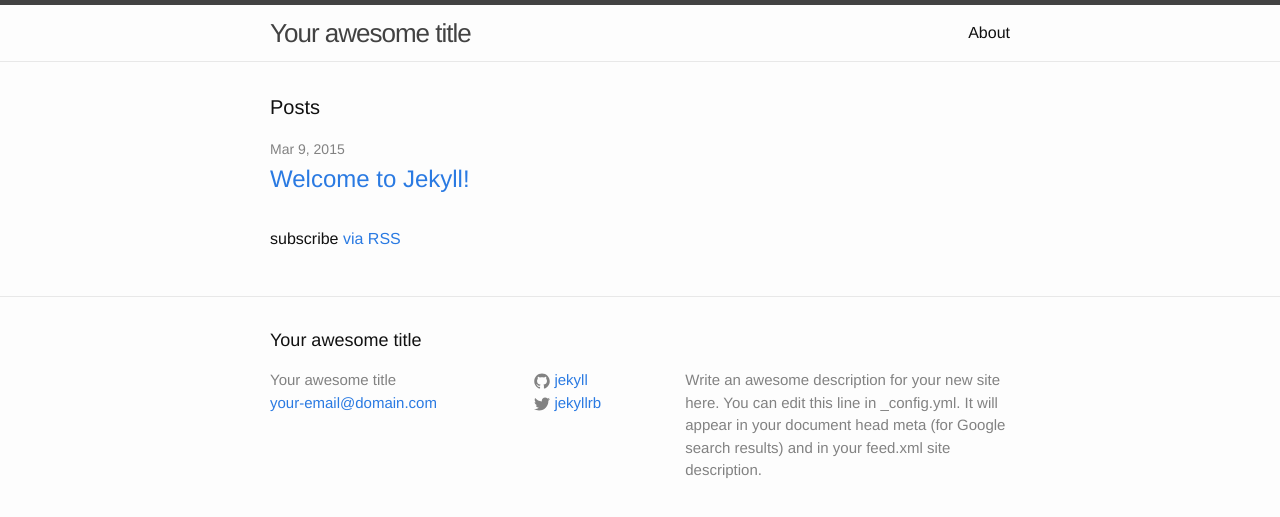
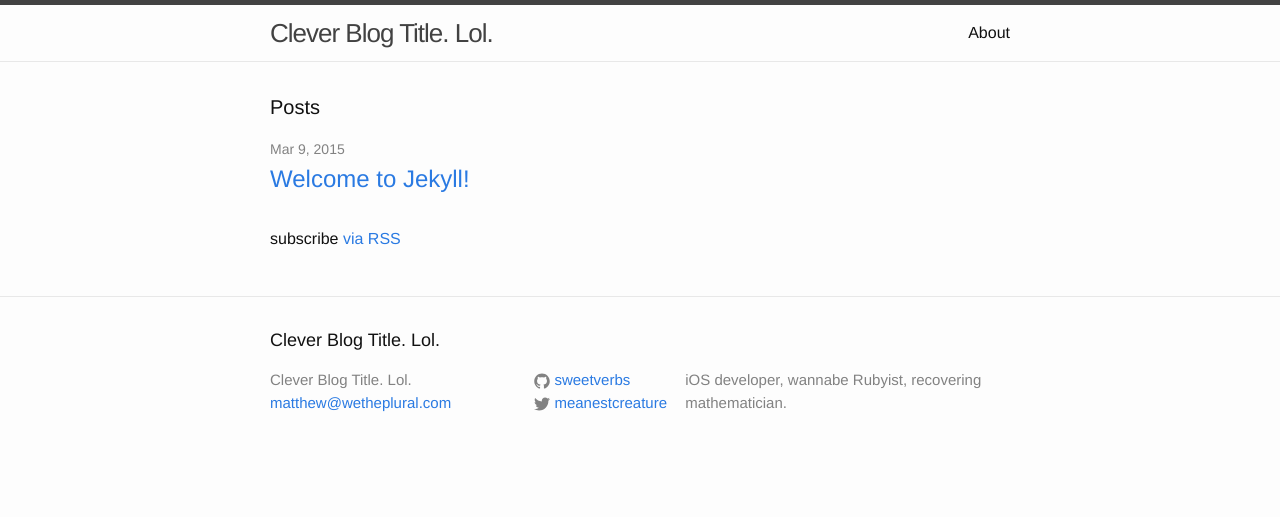
Before and after one commit to sweetverbs/sweetverbs.github.io, a Jekyll site: the page built from index.html, in a window 1280 px wide. Shown: the top 517 px of the page. Built offline with Jekyll 4.4.1, drawn with Linux system fonts in a browser that asks for light colours.

Commit message:
Add data to _config // add _drafts to .gitignore

```diff
--- a/_config.yml
+++ b/_config.yml
@@ -1,14 +1,12 @@
 # Site settings
-title: Your awesome title
-email: your-email@domain.com
+title: Clever Blog Title. Lol.
+email: matthew@wetheplural.com
 description: > # this means to ignore newlines until "baseurl:"
-  Write an awesome description for your new site here. You can edit this
-  line in _config.yml. It will appear in your document head meta (for
-  Google search results) and in your feed.xml site description.
+  iOS developer, wannabe Rubyist, recovering mathematician.
 baseurl: "" # the subpath of your site, e.g. /blog/
-url: "http://yourdomain.com" # the base hostname & protocol for your site
-twitter_username: jekyllrb
-github_username:  jekyll
+url: "http://sweetverbs.github.io" # the base hostname & protocol for your site
+twitter_username: meanestcreature
+github_username:  sweetverbs
 
 # Build settings
 markdown: kramdown
```
Also changed, not shown: 1 other file.
